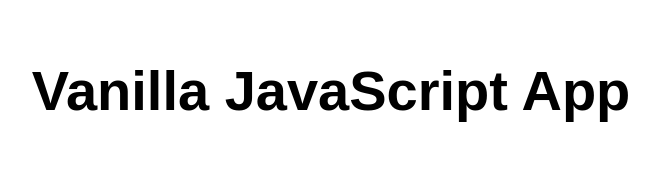
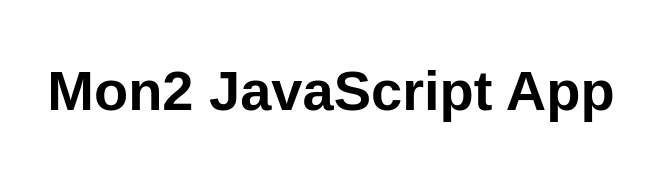
Before and after one commit to bostonazure/mon2ba, a website: page src/index.html in a window 1280 px wide. Shown: the whole page, without its empty margins (309-968 px from the left). Drawn offline with Linux system fonts and the light colour scheme.

Commit message:
Mon2 message

```diff
--- a/src/index.html
+++ b/src/index.html
@@ -10,7 +10,7 @@
 
 <body>
   <main>
-    <h1>Vanilla JavaScript App</h1>
+    <h1>Mon2 JavaScript App</h1>
   </main>
 </body>
 
```
